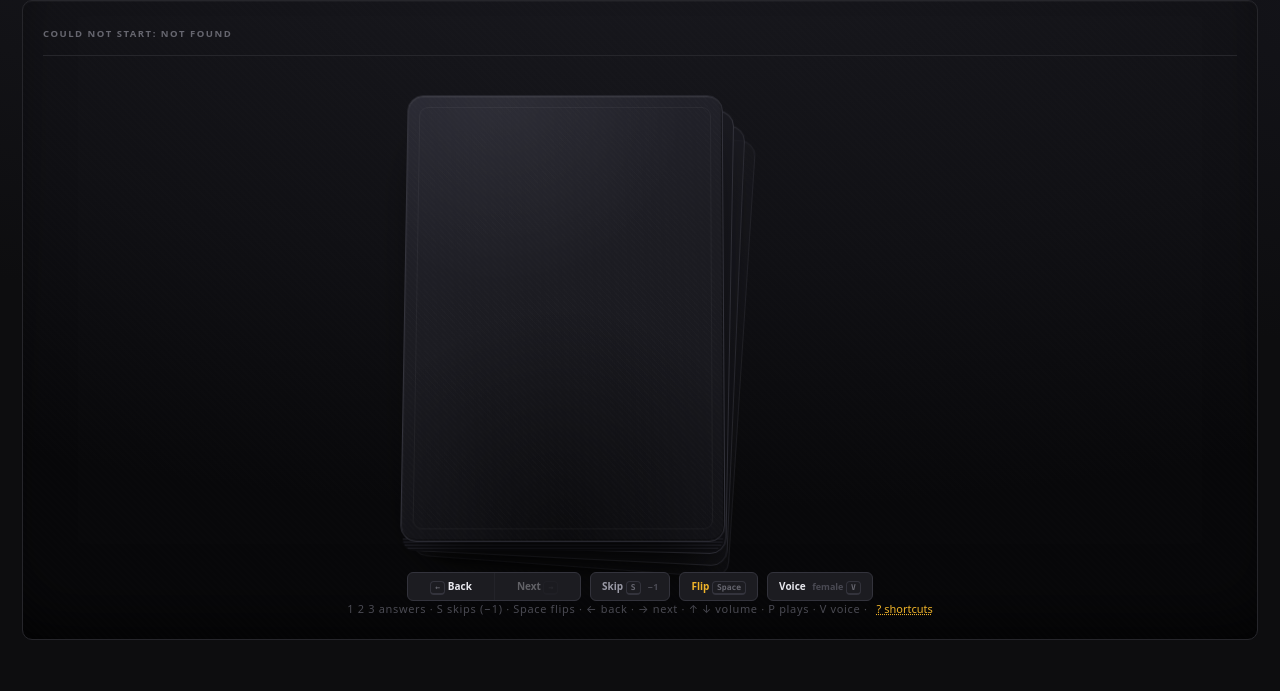
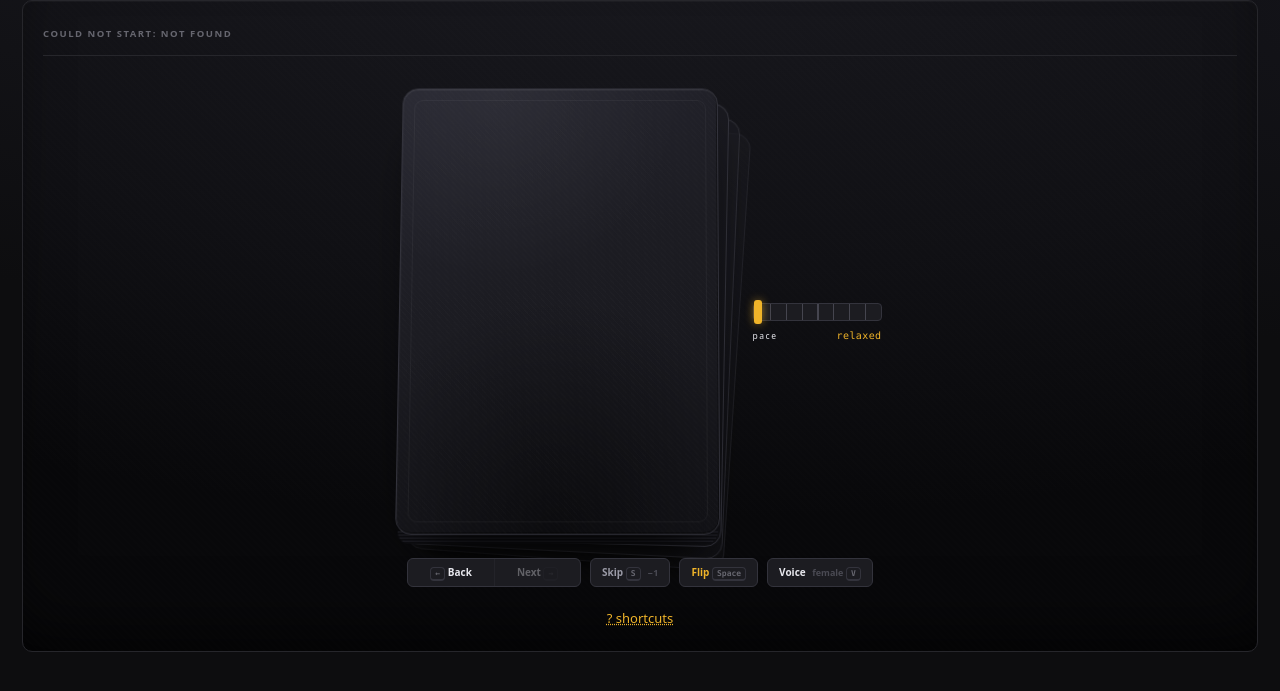
Before and after one commit to MensuraMedia/language-learning-flashcards, a Python web app: template src/japanese_practice/templates/study.html in a window 1280 px wide. Shown: the part 76-767 px from the top of the page. Run offline with Jinja, Linux system fonts and the light colour scheme; the template is opened without the code that fills it, so the values that code supplies are empty.

Commit message:
Add a study pace slider for faster decks
A 5-step control under the answer options scales the post-answer verdict
hold, so a learner who knows a deck is not held at beginner timing.

- relaxed 1.0x .. relentless 0.2x, floored at 260ms so the verdict stays
  readable; skip stays brisk at its own constant
- persisted as jp.pace; [ and ] step it, consistent with the existing keymap
- centred in the gap between the last option and the control row
- dropped the keymap recital under the controls (the shortcuts panel covers
  it) and centred the ? shortcuts link

Co-Authored-By: Claude Opus 5 (1M context) <noreply@anthropic.com>

```diff
--- a/src/japanese_practice/static/css/theme.css
+++ b/src/japanese_practice/static/css/theme.css
@@ -1753,6 +1753,12 @@ td .jp { font-family: var(--jp); font-size: 16px; color: var(--ink); line-height
    ========================================================================== */
 .stage-foot { width: 100%; position: relative; z-index: 2; margin-top: 26px; min-height: 66px; }
 
+.foot-link {
+  display: flex;
+  justify-content: center;
+  margin-top: 22px;
+}
+
 .hint {
   display: flex;
   align-items: center;
@@ -2846,3 +2852,77 @@ tbody tr:focus-visible { outline: 1px solid var(--amber); outline-offset: -1px;
 .game-card.motif-grid   { border-left: 2px solid rgba(240, 180, 41, .5); }
 .game-card.motif-hidden { border-left: 2px solid rgba(122, 162, 247, .45); }
 .game-card.motif-pairs  { border-left: 2px solid rgba(239, 108, 108, .5); }
+
+/* ── pace slider ────────────────────────────────────────────────────────────
+   Sits under the options, in the same column, so the whole answer apparatus
+   reads as one control group. Advanced learners set it once and the deck moves
+   at their speed for the rest of the session. */
+/* The column stretches to the deck's height so the pace control can be placed
+   in the space below the options rather than clamped to them. */
+.choices-col { display: flex; flex-direction: column; align-self: stretch; }
+
+/* Centred in the gap between the last option and the control row: `auto`
+   margins above and below split the free space evenly, and the nudge accounts
+   for the foot's own margin-top so the two visual gaps match. */
+.pace {
+  display: flex;
+  flex-direction: column;
+  gap: 5px;
+  margin: auto 0;
+  transform: translateY(14px);
+}
+
+.pace-range {
+  -webkit-appearance: none;
+  appearance: none;
+  width: 100%;
+  height: 22px;
+  background: transparent;
+  cursor: pointer;
+}
+/* the rail, with the tick marks drawn into it */
+.pace-range::-webkit-slider-runnable-track {
+  height: 18px;
+  border-radius: 4px;
+  border: 1px solid var(--line-2);
+  background:
+    repeating-linear-gradient(90deg,
+      var(--line-3) 0 1px, transparent 1px 12.5%),
+    var(--panel-2);
+}
+.pace-range::-moz-range-track {
+  height: 18px;
+  border-radius: 4px;
+  border: 1px solid var(--line-2);
+  background:
+    repeating-linear-gradient(90deg,
+      var(--line-3) 0 1px, transparent 1px 12.5%),
+    var(--panel-2);
+}
+.pace-range::-webkit-slider-thumb {
+  -webkit-appearance: none;
+  appearance: none;
+  width: 8px;
+  height: 24px;
+  margin-top: -4px;
+  border-radius: 3px;
+  background: var(--amber);
+  box-shadow: 0 0 10px -1px rgba(240, 180, 41, .8);
+}
+.pace-range::-moz-range-thumb {
+  width: 8px;
+  height: 24px;
+  border: 0;
+  border-radius: 3px;
+  background: var(--amber);
+  box-shadow: 0 0 10px -1px rgba(240, 180, 41, .8);
+}
+.pace-range:focus-visible { outline: 2px solid var(--amber-line); outline-offset: 3px; }
+
+.pace-legend { display: flex; align-items: baseline; justify-content: space-between; gap: 8px; }
+.pace-name {
+  font-family: var(--mono);
+  font-size: 10px;
+  color: var(--amber);
+  letter-spacing: .04em;
+}
--- a/src/japanese_practice/static/js/study.js
+++ b/src/japanese_practice/static/js/study.js
@@ -23,6 +23,19 @@ const REVEAL_CORRECT_MS = 1900;
 const REVEAL_WRONG_MS = 2900;
 const REVEAL_SKIP_MS = 250;
 
+// Pace. The base holds above suit someone meeting a character for the first
+// time; a learner who knows the deck wants it to move. Each step multiplies the
+// verdict hold, so the fastest setting is roughly five times the pace of the
+// slowest without ever dropping below what can be read.
+const PACE_STEPS = [
+  { name: "relaxed", factor: 1.0 },
+  { name: "steady", factor: 0.7 },
+  { name: "brisk", factor: 0.5 },
+  { name: "fast", factor: 0.35 },
+  { name: "relentless", factor: 0.2 },
+];
+const PACE_KEY = "jp.pace";
+
 const VOLUME_STEP = 0.1;
 const VOLUME_KEY = "jp.volume";
 const MUTED_KEY = "jp.muted";
@@ -45,6 +58,7 @@ const state = {
   volume: readVolume(),
   muted: readMuted(),
   voice: storageGet("jp.voice") === "male" ? "male" : "female",
+  pace: readPace(),
   audio: null,
   finished: false,
 };
@@ -73,6 +87,25 @@ function storageSet(key, value) {
 function readVolume() {
   const raw = parseFloat(storageGet(VOLUME_KEY) ?? "1");
   return Number.isFinite(raw) ? Math.min(1, Math.max(0, raw)) : 1;
+}
+
+function readPace() {
+  const raw = parseInt(storageGet(PACE_KEY) ?? "1", 10);
+  return Number.isFinite(raw) && raw >= 1 && raw <= PACE_STEPS.length ? raw : 1;
+}
+
+function paceFactor() {
+  return PACE_STEPS[state.pace - 1]?.factor ?? 1;
+}
+
+function applyPace(step, { announce = true } = {}) {
+  state.pace = Math.min(PACE_STEPS.length, Math.max(1, step));
+  storageSet(PACE_KEY, String(state.pace));
+  const input = $("pace");
+  if (input) input.value = String(state.pace);
+  const name = $("pace-name");
+  if (name) name.textContent = PACE_STEPS[state.pace - 1].name;
+  if (announce) toast(`Pace: ${PACE_STEPS[state.pace - 1].name}`);
 }
 
 function readMuted() {
@@ -261,7 +294,10 @@ async function grade(correct, { given = null, skipped = false } = {}) {
     skipped: Boolean(skipped),
   });
 
-  const hold = skipped ? REVEAL_SKIP_MS : correct ? REVEAL_CORRECT_MS : REVEAL_WRONG_MS;
+  const base = skipped ? REVEAL_SKIP_MS : correct ? REVEAL_CORRECT_MS : REVEAL_WRONG_MS;
+  // Floor at 260ms: below that the verdict colour is not perceivable, and the
+  // point of the hold is that a wrong answer can be read.
+  const hold = skipped ? base : Math.max(260, Math.round(base * paceFactor()));
   state.advanceTimer = setTimeout(advanceAfterGrade, hold);
 }
 
@@ -452,6 +488,8 @@ const KEYMAP = {
   ArrowDown: () => changeVolume(-VOLUME_STEP),
   KeyM: toggleMute,
   KeyV: toggleVoice,
+  BracketLeft: () => applyPace(state.pace - 1),
+  BracketRight: () => applyPace(state.pace + 1),
   KeyP: playAudio,
   KeyR: playAudio,
   Escape: finish,
@@ -513,6 +551,7 @@ on("skip", "click", skipCard);
 on("back", "click", goPrevious);
 on("next", "click", goNext);
 on("voice-toggle", "click", toggleVoice);
+on("pace", "input", (event) => applyPace(Number(event.target.value), { announce: false }));
 $("speaker").addEventListener("click", (event) => {
   event.stopPropagation();
   playAudio();
@@ -527,4 +566,6 @@ function on(id, event, handler, options) {
 on("help-open", "click", toggleHelp);
 on("help-close", "click", toggleHelp);
 
+applyPace(state.pace, { announce: false });
+
 start();
--- a/src/japanese_practice/templates/study.html
+++ b/src/japanese_practice/templates/study.html
@@ -62,7 +62,27 @@
       </div>
 
       <!-- the answer options — one is correct, order is randomised per card -->
-      <div class="choices" id="choices" role="group" aria-label="Choose the reading"></div>
+      <div class="choices-col">
+        <div class="choices" id="choices" role="group" aria-label="Choose the reading"></div>
+
+        <!-- Pace: how long a verdict stays on screen before the next card.
+             Advanced learners want the deck to move; beginners need the beat. -->
+        <div class="pace">
+          <input class="pace-range" id="pace" type="range"
+                 min="1" max="5" step="1" value="1"
+                 list="pace-ticks"
+                 aria-label="Pace — how quickly cards advance">
+          <datalist id="pace-ticks">
+            <option value="1"></option><option value="2"></option>
+            <option value="3"></option><option value="4"></option>
+            <option value="5"></option>
+          </datalist>
+          <div class="pace-legend">
+            <span class="lbl-sm">pace</span>
+            <span class="pace-name" id="pace-name">relaxed</span>
+          </div>
+        </div>
+      </div>
     </div>
 
     <div class="stage-foot">
@@ -83,8 +103,7 @@
       <button class="btn btn-sm amber" id="flip" type="button">Flip <span class="kbd">Space</span></button>
       <button class="btn btn-sm" id="voice-toggle" type="button">Voice <em id="voice-label">female</em> <span class="kbd">V</span></button>
     </div>
-    <p class="hint muted">
-      1 2 3 answers · S skips (−1) · Space flips · ← back · → next · ↑ ↓ volume · P plays · V voice ·
+    <p class="foot-link">
       <button class="linklike" id="help-open" type="button">? shortcuts</button>
     </p>
 
@@ -117,6 +136,7 @@
           <tr><td><span class="kbd">M</span></td><td>Mute / unmute</td></tr>
           <tr><td><span class="kbd">P</span> <span class="kbd">R</span></td><td>Play pronunciation</td></tr>
           <tr><td><span class="kbd">V</span></td><td>Switch voice (female / male)</td></tr>
+          <tr><td><span class="kbd">[</span> <span class="kbd">]</span></td><td>Pace — slower / faster</td></tr>
           <tr><td><span class="kbd">Esc</span></td><td>End the session</td></tr>
           <tr><td><span class="kbd">?</span> <span class="kbd">H</span></td><td>Toggle this panel</td></tr>
         </tbody>
```
Also changed, not shown: .claude/board.md, changelog.md.
